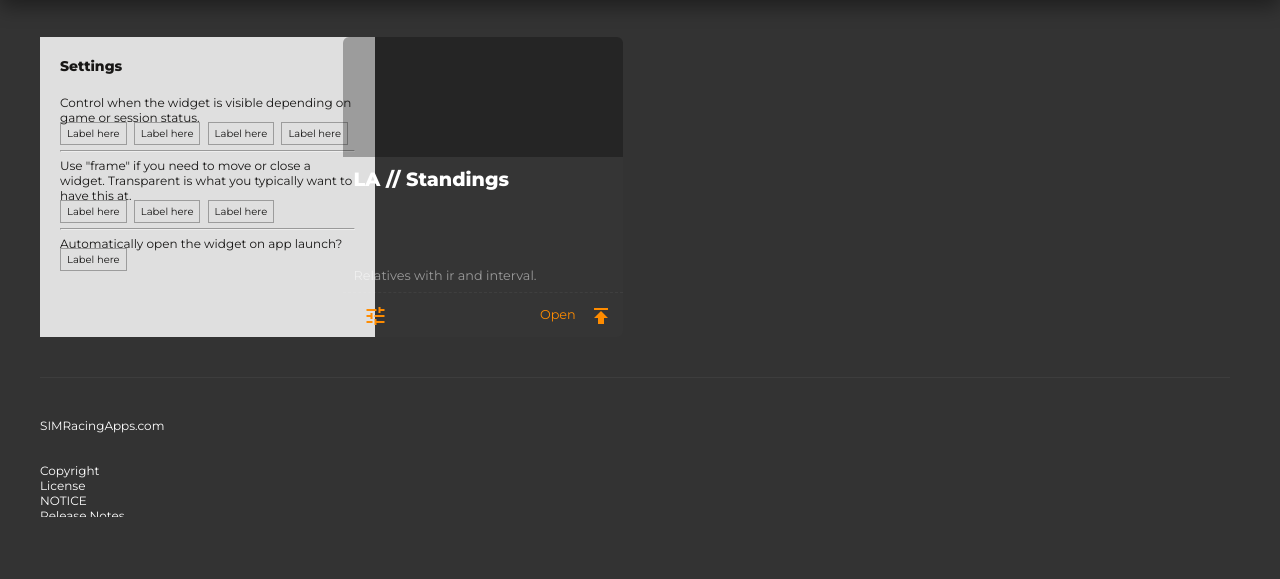
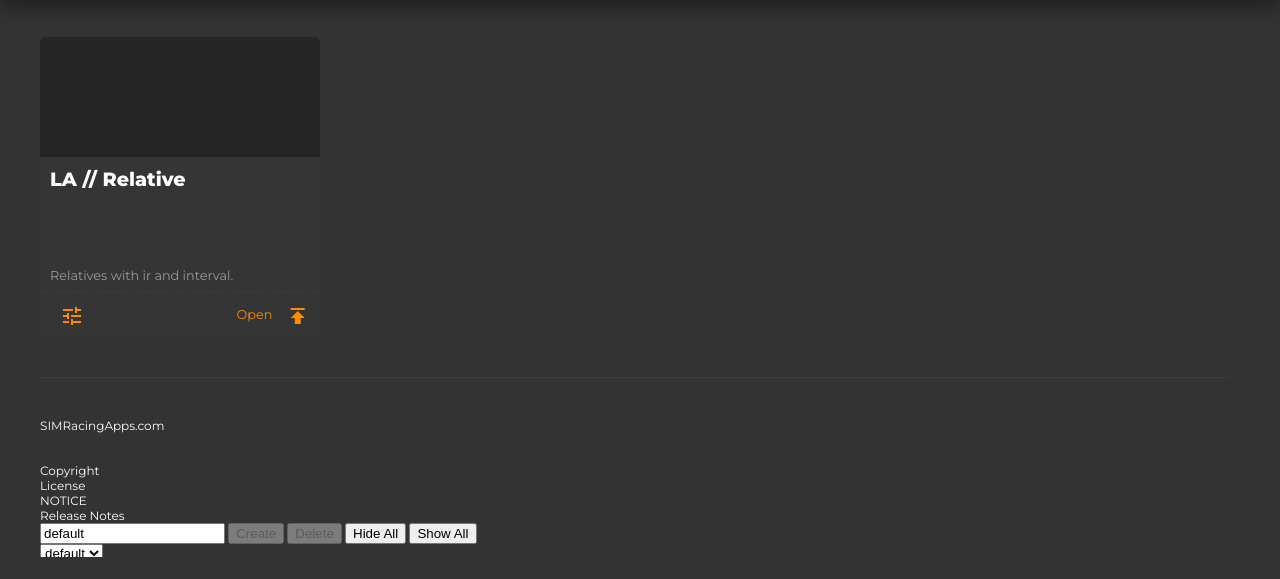
Before and after one commit to linusareng/electron-apps, a website: page menu.html in a window 1280 px wide. Shown: the part 221-800 px from the top of the page. Drawn offline with Linux system fonts and the light colour scheme.

Commit message:
edits to myown widget area, shall be abandoned

```diff
--- a/menu.html
+++ b/menu.html
@@ -45,7 +45,15 @@
     </nav>
 
     <section class="listing">
+        <!--
 
+                <td class="icon"><a data-ng-click="launch(item.url,item.width,item.height)" target="_blank">
+
+                <div class="itemtext ng-binding">CrewChief<br></div><div class="itemdesc ng-binding">CrewChief View Only, No Pit Commands</div></a>
+                <a class="itemurl ng-binding" data-ng-src="url(item.url)" data-ng-click="launch(item.url,item.width,item.height)" target="_blank" src="url(item.url)">http://localhost/SIMRacingApps/apps/CrewChief?PitCommandsSIMController=false</a>
+                </td>
+            </tr>
+        -->
         <!-- Hard coded personal widgets here, yeah? -->
         <ul class="la-widgets-wrapper">
             <li class="la-widget-card">
@@ -53,35 +61,33 @@
                 <div class="la-widget-title">LA // Relative</div>
                 <div class="la-widget-description">Relatives with ir and interval.</div>
                 <div class="la-widget-footer">
-                    <div class="la-widget-launch">Open <i class="material-icons">publish</i></div>
-                    <a href="#"><i class="material-icons">tune</i></a>
-                </div>
-                <div class="la-widget-settings" id="la-relative">
-                    <h3>Settings</h3>
-                    Control when the widget is visible depending on game or session status.<br>
+                    <div data-ng-click="launch(item.url,item.width,item.height)" class="la-widget-launch">Open <i class="material-icons">publish</i></div>
+                    <div style="width: 40px;display:inline-block;cursor:pointer;" onclick="document.getElementById('la-relative-settings').classList.toggle('la-widget-settings-show')"><i class="material-icons">tune</i></div>
+
+                    <div class="la-widget-settings" id="la-relative-settings">
+                        <h3>
+                        <h3>
+                            Settings
+                            <span class="la-widget-settings-close" onclick="document.getElementById('la-relative-settings').classList.toggle('la-widget-settings-show')">Close</span>
+                        </h3>
+                        <p>Control when the widget is visible depending on game or session status.</p>
                         <div class="input_wrapper"><input type="checkbox" name="test" id="test1"><label for="test1">Label here</label></div>
                         <div class="input_wrapper"><input type="checkbox" name="test" id="test1"><label for="test1">Label here</label></div>
                         <div class="input_wrapper"><input type="checkbox" name="test" id="test1"><label for="test1">Label here</label></div>
                         <div class="input_wrapper"><input type="checkbox" name="test" id="test1"><label for="test1">Label here</label></div>
                         <hr>
-                    Use "frame" if you need to move or close a widget. Transparent is what you typically want to have this at.<br>
+                        <p>Use "frame" if you need to move or close a widget. Transparent is what you typically want to have this at.</p>
                         <div class="input_wrapper"><input type="checkbox" name="test" id="test1"><label for="test1">Label here</label></div>
                         <div class="input_wrapper"><input type="checkbox" name="test" id="test1"><label for="test1">Label here</label></div>
                         <div class="input_wrapper"><input type="checkbox" name="test" id="test1"><label for="test1">Label here</label></div>
-                    <hr>
-                    Automatically open the widget on app launch?<br>
+                        <p>
+                            Automatically open the widget on app launch?
+                        </p>
                         <div class="input_wrapper"><input type="checkbox" name="test" id="test1"><label for="test1">Label here</label></div>
                     </div>
-            </li>
-            <li class="la-widget-card">
-                <div class="la-widget-image" style="background-image: url(lasrc/la-relative.png);"></div>
-                <div class="la-widget-title">LA // Standings</div>
-                <div class="la-widget-description">Relatives with ir and interval.</div>
-                <div class="la-widget-footer">
-                    <div class="la-widget-launch">Open <i class="material-icons">publish</i></div>
-                    <a href="#"><i class="material-icons">tune</i></a>
                 </div>
             </li>
+
 
         </ul>
 
--- a/style.css
+++ b/style.css
@@ -226,7 +226,7 @@ section {
 }
 
     section.listing {
-        height: calc(100vh - 280px);
+        height: calc(100vh - 240px);
         width: calc(100vw - 10px);
         display: inline-block;
         scroll-behavior: smooth;
@@ -394,19 +394,15 @@ li.la-widget-card {
     font-size: 0.8rem;
     padding: 0 10px;
     line-height: 44px;
-    position: relative;
-    z-index: 1;
     color: darkorange;
     align-self: end;
 }
 .la-widget-launch {
-    position: absolute;
-    top: 50%;transform: translateY(-50%);
-    right: 10px;
     cursor: pointer;
     color: darkorange;
     line-height: 44px;
     font-size: 0.8rem;
+    float: right;
 }
 .la-widget-footer i {
     vertical-align: middle;
@@ -419,18 +415,26 @@ li.la-widget-card {
 }
 li.la-widget-card:hover {
     box-shadow: 0 5px 8px rgba(0,0,0,.1);
-    transform: scale(1.01);
     background: rgba(255,255,255,.03);
     z-index: 2;
 }
 .la-widget-settings h3 {
-    margin: 0 0 20px;
+    margin: 0 0 0px;
     padding: 0;
+    line-height: 30px;
+}
+.la-widget-settings-close {
+    float: right;
+    font-size: 12px;
+    font-weight: 300;
+    color: #999;
+    cursor: pointer;
 }
 .la-widget-settings {
-
+    display:none;
     min-width: 335px;
     position: absolute;
+    line-height:18px;
     z-index: 2;
     bottom:0;
     left:0;
@@ -442,3 +446,6 @@ li.la-widget-card:hover {
     color: rgb(24,23,22);
     padding: 20px;
 }
+.la-widget-settings-show {
+    display: block;
+}
```
Lines whose indentation alone changed are shown as unchanged.
